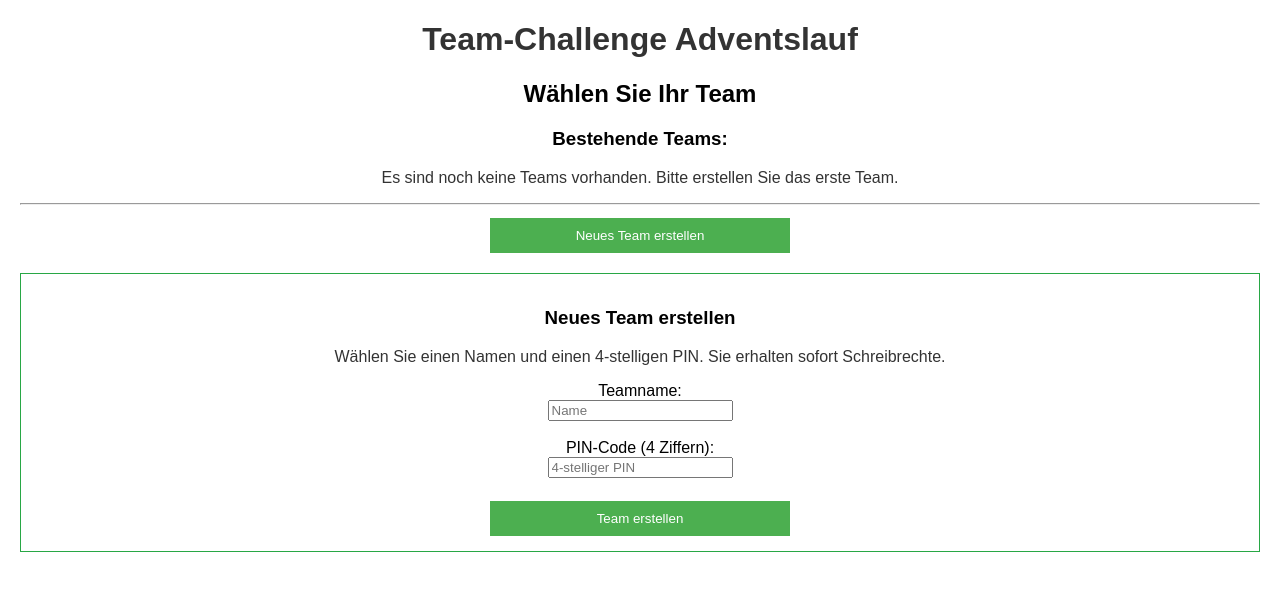
After one commit to TalentMB/Running-Adventskalender, a Flask app: page /team in a window 1280 px wide, after a click on "Neues Team erstellen". The commit adds this page. Shown: the top 591 px of the page. Run offline with Flask 3, Linux system fonts and the light colour scheme.

Commit message:
Implementiere PIN-Hashing, neue Logout-Route und verbessertes Login-Template

```diff
--- a/app.py
+++ b/app.py
@@ -1,42 +1,53 @@
-from flask import Flask, render_template, request, redirect, url_for, flash
+from flask import Flask, render_template, request, redirect, url_for, flash, session, abort
 from flask_sqlalchemy import SQLAlchemy
 import datetime
 from sqlalchemy import func
 import os
+# NEU: Import für sicheres PIN-Hashing
+from werkzeug.security import generate_password_hash, check_password_hash
 
 # --- App Konfiguration ---
 app = Flask(__name__)
-app.config['SQLALCHEMY_DATABASE_URI'] = 'sqlite:///team_challenge.db'
+app.config['SQLALCHEMY_DATABASE_URI'] = 'sqlite:///multi_team_challenge.db'
 app.config['SQLALCHEMY_TRACK_MODIFICATIONS'] = False
-app.secret_key = 'Ihr_geheimer_schluessel'  # Für Flash-Nachrichten benötigt
+app.secret_key = 'Ihr_geheimer_schluessel'
+
+# Session Konfiguration (standardmäßig nach Browser-Schluss gelöscht)
+app.config.update(SESSION_COOKIE_SAMESITE="Lax", SESSION_COOKIE_SECURE=False)
 db = SQLAlchemy(app)
 
 
 # --- Datenbank Modelle ---
 
-# Modell für die Benutzer (Amelie, Lazo, etc.)
+class Team(db.Model):
+    id = db.Column(db.Integer, primary_key=True)
+    name = db.Column(db.String(50), nullable=False, unique=True)
+    # pin_code = db.Column(db.String(4), nullable=True) # ALT: Entfernt
+    pin_code_hash = db.Column(db.String(128), nullable=True)  # NEU: Für den Hash
+    users = db.relationship('User', backref='team', lazy=True)
+    tuerchen_liste = db.relationship('Tuerchen', backref='team', lazy=True)
+
+
 class User(db.Model):
     id = db.Column(db.Integer, primary_key=True)
-    name = db.Column(db.String(50), nullable=False, unique=True)
-    # Zugehörige Farbe für die Visualisierung (Hex-Code)
+    name = db.Column(db.String(50), nullable=False)
     farbe = db.Column(db.String(7), nullable=False)
+    team_id = db.Column(db.Integer, db.ForeignKey('team.id'), nullable=False)
 
 
-# Modell für die 24 Türchen (ID 1-24)
 class Tuerchen(db.Model):
-    id = db.Column(db.Integer, primary_key=True)  # ID ist auch der Ziel-KM-Wert
-    # Läufe, die zu diesem Türchen gehören
+    id = db.Column(db.Integer, primary_key=True)
+    tuer_nummer = db.Column(db.Integer, nullable=False)
+    team_id = db.Column(db.Integer, db.ForeignKey('team.id'), nullable=False)
     laeufe = db.relationship('SharedLauf', backref='tuerchen', lazy=True)
 
 
-# Modell für jeden einzelnen erfassten Lauf eines Benutzers
 class SharedLauf(db.Model):
     id = db.Column(db.Integer, primary_key=True)
     kilometer = db.Column(db.Float, nullable=False)
     datum = db.Column(db.DateTime, default=datetime.datetime.utcnow)
     user_id = db.Column(db.Integer, db.ForeignKey('user.id'), nullable=False)
     tuerchen_id = db.Column(db.Integer, db.ForeignKey('tuerchen.id'), nullable=False)
-    user = db.relationship('User', backref='shared_laeufe')
 
 
 # --- Datenbank Initialisierung ---
@@ -44,12 +55,12 @@ def init_db():
     with app.app_context():
         db.create_all()
 
-        # Benutzer werden NICHT mehr vordefiniert, sondern über das Frontend-Formular hinzugefügt.
 
-        # Türchen anlegen (ID 1-24), falls nicht vorhanden
-        if Tuerchen.query.count() == 0:
+def setup_team_tuerchen(team_id):
+    with app.app_context():
+        if Tuerchen.query.filter_by(team_id=team_id).count() == 0:
             for i in range(1, 25):
-                t = Tuerchen(id=i)
+                t = Tuerchen(tuer_nummer=i, team_id=team_id)
                 db.session.add(t)
             db.session.commit()
 
@@ -59,38 +70,90 @@ init_db()
 
 # --- Backend Routen (Logik) ---
 
-@app.route('/', methods=['GET', 'POST'])
-def index():
-    if request.method == 'POST' and 'neuer_nutzer_name' in request.form:
-        name = request.form['neuer_nutzer_name']
-        if User.query.filter_by(name=name).first():
-            flash("Name existiert bereits.", "error")
-        elif User.query.count() >= 3:
-            flash("Maximale Teamgröße (3 Personen) erreicht.", "error")
+@app.route('/logout')
+def logout():
+    # Löscht die Team-ID und die Schreibrechte aus der Session
+    session.pop('team_id', None)
+    session.pop('can_write', None)
+    flash("Team erfolgreich gewechselt.", "success")
+    return redirect(url_for('team_login'))
+
+
+@app.route('/team', methods=['GET', 'POST'])
+def team_login():
+    if request.method == 'POST':
+        team_name = request.form.get('team_name')
+        pin_code_eingabe = request.form.get('pin_code')
+        action = request.form.get('action')  # 'join' oder 'view'
+
+        if not team_name:
+            flash("Teamname benötigt.", "error")
+            return redirect(url_for('team_login'))
+
+        team = Team.query.filter_by(name=team_name).first()
+
+        if team:
+            # Team existiert
+            if action == 'join':
+                # NEU: PIN-Prüfung mit Hashing
+                if team.pin_code_hash and check_password_hash(team.pin_code_hash, pin_code_eingabe):
+                    session['team_id'] = team.id
+                    session['can_write'] = True  # Schreibrechte
+                    flash(f"Willkommen zurück bei Team {team_name}!", "success")
+                else:
+                    flash("Falscher PIN-Code oder PIN benötigt, um beizutreten.", "error")
+                    return redirect(url_for('team_login'))
+            elif action == 'view':
+                session['team_id'] = team.id
+                session['can_write'] = False  # Nur Leserechte
+                flash(f"Sie besuchen Team {team_name} (Nur Lesezugriff).", "success")
+
         else:
-            # Farben dynamisch zuweisen (Hex-Codes für bessere Kompatibilität)
-            if User.query.count() == 0:
-                farbe = '#007bff'  # Blau
-            elif User.query.count() == 1:
-                farbe = '#28a745'  # Grün
-            else:
-                farbe = '#ff9800'  # Orange
+            # Neues Team erstellen (nur mit Action 'join' und PIN möglich)
+            if action != 'join' or not pin_code_eingabe or len(pin_code_eingabe) != 4:
+                flash("Für ein neues Team wird ein 4-stelliger PIN und die Aktion 'Beitreten' benötigt.", "error")
+                return redirect(url_for('team_login'))
 
-            neuer_user = User(name=name, farbe=farbe)
-            db.session.add(neuer_user)
+            # NEU: PIN hashen vor dem Speichern
+            hashed_pin = generate_password_hash(pin_code_eingabe)
+            neues_team = Team(name=team_name, pin_code_hash=hashed_pin)
+            db.session.add(neues_team)
             db.session.commit()
-            flash(f"Nutzer {name} hinzugefügt.", "success")
+            session['team_id'] = neues_team.id
+            session['can_write'] = True  # Schreibrechte für den Ersteller
+            setup_team_tuerchen(neues_team.id)
+            flash(f"Neues Team {team_name} erstellt. PIN: {pin_code_eingabe}", "success")
+
         return redirect(url_for('index'))
 
-    alle_tuerchen = Tuerchen.query.order_by(Tuerchen.id).all()
-    gesamt_ziel = sum(tuer.id for tuer in alle_tuerchen)
-    gesamt_gelaufen = db.session.query(db.func.sum(SharedLauf.kilometer)).scalar() or 0
-    users = User.query.all()
+    # GET-Request: Alle bestehenden Teams abfragen und an das Template übergeben
+    existing_teams = Team.query.all()
+    return render_template('team_login.html', existing_teams=existing_teams)
+
+
+@app.route('/')
+def index():
+    team_id = session.get('team_id')
+    if not team_id: return redirect(url_for('team_login'))
+    team = Team.query.get(team_id)
+    if not team:
+        session.pop('team_id', None);
+        session.pop('can_write', None)
+        flash("Ihr Team existiert nicht mehr.", "error")
+        return redirect(url_for('team_login'))
+
+    can_write = session.get('can_write', False)
+
+    alle_tuerchen = Tuerchen.query.filter_by(team_id=team_id).order_by(Tuerchen.tuer_nummer).all()
+    gesamt_ziel = sum(tuer.tuer_nummer for tuer in alle_tuerchen)
+    gesamt_gelaufen = db.session.query(db.func.sum(SharedLauf.kilometer)).filter(
+        SharedLauf.tuerchen.has(team_id=team_id)).scalar() or 0
+    users = User.query.filter_by(team_id=team_id).all()
 
     tuer_daten = []
     for tuer in alle_tuerchen:
         km_erreicht = db.session.query(db.func.sum(SharedLauf.kilometer)).filter_by(tuerchen_id=tuer.id).scalar() or 0
-        ziel_erreicht = km_erreicht >= tuer.id
+        ziel_erreicht = km_erreicht >= tuer.tuer_nummer
 
         beitraege = []
         for user in users:
@@ -103,7 +166,8 @@ def index():
 
         tuer_daten.append({
             'id': tuer.id,
-            'ziel_km': tuer.id,
+            'tuer_nummer': tuer.tuer_nummer,
+            'ziel_km': tuer.tuer_nummer,
             'erreicht_km': km_erreicht,
             'ist_erledigt': ziel_erreicht,
             'beitraege': beitraege
@@ -113,18 +177,53 @@ def index():
                            tuer_liste=tuer_daten,
                            gesamt_ziel=gesamt_ziel,
                            gesamt_gelaufen=gesamt_gelaufen,
-                           users=users)
+                           users=users,
+                           team_name=team.name,
+                           can_write=can_write)
 
 
-@app.route('/lauf_erfassen_formular/<int:tuer_id>', methods=['GET'])
-def lauf_erfassen_formular(tuer_id):
-    tuer = Tuerchen.query.get_or_404(tuer_id)
-    users = User.query.all()
-    km_erreicht = db.session.query(db.func.sum(SharedLauf.kilometer)).filter_by(tuerchen_id=tuer.id).scalar() or 0
-    verbleibende_km = max(0, tuer.id - km_erreicht)
+@app.route('/add_user', methods=['POST'])
+def add_user():
+    if not session.get('can_write'): abort(403)  # NEU: Rechteprüfung mit abort(403)
+    team_id = session.get('team_id')
+    if not team_id: return redirect(url_for('team_login'))
+    # ... (Rest der Logik)
+    name = request.form['neuer_nutzer_name']
+    if User.query.filter_by(name=name, team_id=team_id).first():
+        flash("Name existiert bereits in diesem Team.", "error")
+    elif User.query.filter_by(team_id=team_id).count() >= 3:
+        flash("Maximale Teamgröße (3 Personen) erreicht.", "error")
+    else:
+        if User.query.filter_by(team_id=team_id).count() == 0:
+            farbe = '#007bff'
+        elif User.query.filter_by(team_id=team_id).count() == 1:
+            farbe = '#28a745'
+        else:
+            farbe = '#ff9800'
+
+        neuer_user = User(name=name, farbe=farbe, team_id=team_id)
+        db.session.add(neuer_user)
+        db.session.commit()
+        flash(f"Nutzer {name} zu Team {Team.query.get(team_id).name} hinzugefügt.", "success")
+
+    return redirect(url_for('index'))
+
+
+@app.route('/lauf_erfassen_formular/<int:tuer_db_id>', methods=['GET'])
+def lauf_erfassen_formular(tuer_db_id):
+    if not session.get('can_write'): abort(403)  # NEU: Rechteprüfung mit abort(403)
+    team_id = session.get('team_id')
+    if not team_id: return redirect(url_for('team_login'))
+
+    tuer = Tuerchen.query.get_or_404(tuer_db_id)
+    if tuer.team_id != team_id: abort(403)  # Sicherstellen, dass die Tür zum Team gehört
+
+    users = User.query.filter_by(team_id=team_id).all()
+    km_erreicht = db.session.query(db.func.sum(SharedLauf.kilometer)).filter_by(tuerchen_id=tuer_db_id).scalar() or 0
+    verbleibende_km = max(0, tuer.tuer_nummer - km_erreicht)
 
     if verbleibende_km == 0:
-        flash(f"Türchen {tuer_id} ist bereits voll gelaufen!", "error")
+        flash(f"Türchen {tuer.tuer_nummer} ist bereits voll gelaufen!", "error")
         return redirect(url_for('index'))
 
     return render_template('lauf_erfassen.html',
@@ -136,23 +235,30 @@ def lauf_erfassen_formular(tuer_id):
 
 @app.route('/lauf_eintragen', methods=['POST'])
 def lauf_eintragen():
+    if not session.get('can_write'): abort(403)  # NEU: Rechteprüfung mit abort(403)
+    team_id = session.get('team_id')
+    if not team_id: return redirect(url_for('team_login'))
+
     user_id = request.form.get('user_id')
-    tuer_id = request.form.get('tuer_id')
+    tuer_db_id = request.form.get('tuer_id')
+
     try:
         kilometer = float(request.form.get('kilometer'))
     except (ValueError, TypeError):
         flash("Ungültige Kilometer-Angabe.", "error")
-        return redirect(url_for('lauf_erfassen_formular', tuer_id=tuer_id))
+        # Korrekte Weiterleitung zurück zum Formular
+        return redirect(url_for('lauf_erfassen_formular', tuer_db_id=tuer_db_id))
 
-    km_erreicht = db.session.query(db.func.sum(SharedLauf.kilometer)).filter_by(tuerchen_id=tuer_id).scalar() or 0
-    ziel_km = Tuerchen.query.get(tuer_id).id
+    km_erreicht = db.session.query(db.func.sum(SharedLauf.kilometer)).filter_by(tuerchen_id=tuer_db_id).scalar() or 0
+    ziel_km = Tuerchen.query.get(tuer_db_id).tuer_nummer
 
     if km_erreicht + kilometer > ziel_km:
         flash(f"Fehler: Es können nur noch maximal {ziel_km - km_erreicht:.1f} km eingetragen werden.", "error")
-        return redirect(url_for('lauf_erfassen_formular', tuer_id=tuer_id))
+        # Korrekte Weiterleitung zurück zum Formular
+        return redirect(url_for('lauf_erfassen_formular', tuer_db_id=tuer_db_id))
 
-    if user_id and tuer_id and kilometer > 0:
-        neuer_lauf = SharedLauf(kilometer=kilometer, user_id=user_id, tuerchen_id=tuer_id)
+    if user_id and tuer_db_id and kilometer > 0:
+        neuer_lauf = SharedLauf(kilometer=kilometer, user_id=user_id, tuerchen_id=tuer_db_id)
         db.session.add(neuer_lauf)
         db.session.commit()
         flash("Lauf erfolgreich eingetragen!", "success")
@@ -162,19 +268,26 @@ def lauf_eintragen():
     return redirect(url_for('index'))
 
 
-@app.route('/tuer_zuruecksetzen/<int:tuer_id>', methods=['POST'])
-def tuer_zuruecksetzen(tuer_id):
-    # Diese Funktion löscht ALLE Läufe, die diesem Türchen zugeordnet sind
+@app.route('/tuer_zuruecksetzen/<int:tuer_db_id>', methods=['POST'])
+def tuer_zuruecksetzen(tuer_db_id):
+    if not session.get('can_write'): abort(403)  # NEU: Rechteprüfung mit abort(403)
+    team_id = session.get('team_id')
+    if not team_id: return redirect(url_for('team_login'))
+
+    # Optional: Prüfen, ob die Tür zum Team gehört, bevor gelöscht wird
+    tuer = Tuerchen.query.get_or_404(tuer_db_id)
+    if tuer.team_id != team_id: abort(403)
+
     with app.app_context():
-        laeufe_zum_loeschen = SharedLauf.query.filter_by(tuerchen_id=tuer_id).all()
-        for lauf in laeufe_zum_loeschen:
-            db.session.delete(lauf)
+        # Bessere Methode zum Löschen:
+        SharedLauf.query.filter_by(tuerchen_id=tuer_db_id).delete()
         db.session.commit()
-        flash(f"Alle Läufe für Türchen {tuer_id} wurden zurückgesetzt.", "success")
+        flash(f"Alle Läufe für dieses Türchen wurden zurückgesetzt.", "success")
 
     return redirect(url_for('index'))
 
 
 # --- App Start ---
 if __name__ == '__main__':
+    # Standard Flask Dev Server Start
     app.run(debug=True)
--- a/static/style.css
+++ b/static/style.css
@@ -71,6 +71,18 @@ h1, p { color: #333; }
 }
 .reset-btn:hover { color: darkred; }
 
+.view-only-btn {
+    background-color: #6c757d !important; /* Grau für Ansehen */
+}
+.view-only-btn:hover {
+    background-color: #5a6268 !important;
+}
+
+.read-only-mode {
+    font-weight: bold;
+    padding: 10px;
+}
+
 /* Styling für das Formular in lauf_erfassen.html */
 input[type="number"], select, button { padding: 10px; margin-top: 5px; width: 100%; max-width: 300px; box-sizing: border-box; }
 button { background-color: #4CAF50; color: white; border: none; cursor: pointer; }
--- /dev/null
+++ b/templates/team_login.html
@@ -0,0 +1,130 @@
+<!DOCTYPE html>
+<html lang="de">
+<head>
+    <meta charset="UTF-8">
+    <title>Team-Login</title>
+    <link rel="stylesheet" href="{{ url_for('static', filename='style.css') }}">
+    <style>
+        /* Einfaches CSS für die Umschaltung und Layout */
+        .hidden { display: none; }
+        .team-quick-access {
+            display: flex;
+            justify-content: space-between;
+            align-items: center;
+            margin-bottom: 10px;
+            padding: 10px;
+            border: 1px solid #ccc;
+            border-radius: 5px;
+        }
+        .team-actions {
+            display: flex;
+            gap: 10px; /* Abstand zwischen den Buttons */
+        }
+        .view-only-btn { background-color: #6c757d; color: white; }
+        .join-btn { background-color: #007bff; color: white; }
+        .pin-form-container {
+            margin-top: 10px;
+            padding: 10px;
+            background-color: #f9f9f9;
+            border: 1px solid #ddd;
+        }
+        .create-team-form {
+            margin-top: 20px;
+            padding: 15px;
+            border: 1px solid #28a745; /* Grüne Farbe für Erstellen */
+        }
+    </style>
+</head>
+<body>
+    <h1>Team-Challenge Adventslauf</h1>
+    <h2>Wählen Sie Ihr Team</h2>
+
+    <!-- Flash Messages -->
+    {% with messages = get_flashed_messages(with_categories=true) %}
+      {% if messages %}
+        {% for category, message in messages %}
+          <div class="flashes {{ category }}">{{ message }}</div>
+        {% endfor %}
+      {% endif %}
+    {% endwith %}
+
+    <!-- Liste der bestehenden Teams (Hauptansicht) -->
+    <div class="existing-teams">
+        <h3>Bestehende Teams:</h3>
+        {% if existing_teams %}
+            {% for team in existing_teams %}
+                <div class="team-quick-access">
+                    <strong>{{ team.name }}</strong>
+
+                    <div class="team-actions">
+                        <!-- Button zum Einblenden des PIN-Formulars -->
+                        <button onclick="togglePinForm('pinForm-{{ team.id }}')" class="team-button join-btn">Beitreten (mit PIN)</button>
+
+                        <!-- Formular zum direkten Ansehen (POST action=view) -->
+                        <form method="POST" action="{{ url_for('team_login') }}">
+                            <input type="hidden" name="team_name" value="{{ team.name }}">
+                            <input type="hidden" name="action" value="view">
+                            <button type="submit" class="team-button view-only-btn">Nur Ansehen</button>
+                        </form>
+                    </div>
+                </div>
+
+                <!-- PIN Eingabe Formular (Standardmäßig versteckt) -->
+                <div id="pinForm-{{ team.id }}" class="pin-form-container hidden">
+                    <p>Geben Sie den PIN für **{{ team.name }}** ein, um Schreibrechte zu erhalten:</p>
+                    <form method="POST" action="{{ url_for('team_login') }}">
+                        <input type="hidden" name="team_name" value="{{ team.name }}">
+                        <input type="hidden" name="action" value="join">
+                        <label for="pin_code_{{ team.id }}">PIN:</label>
+                        <input type="text" id="pin_code_{{ team.id }}" name="pin_code" pattern="[0-9]{4}" maxlength="4" required style="width: 100px;">
+                        <button type="submit">Beitreten</button>
+                    </form>
+                </div>
+
+            {% endfor %}
+        {% else %}
+            <p>Es sind noch keine Teams vorhanden. Bitte erstellen Sie das erste Team.</p>
+        {% endif %}
+    </div>
+
+    <!-- Bereich zum neuen Team erstellen -->
+    <hr>
+    <button onclick="toggleForm('createTeamForm')">Neues Team erstellen</button>
+
+    <div id="createTeamForm" class="create-team-form hidden">
+        <h3>Neues Team erstellen</h3>
+        <p>Wählen Sie einen Namen und einen 4-stelligen PIN. Sie erhalten sofort Schreibrechte.</p>
+
+        <form method="POST" action="{{ url_for('team_login') }}">
+            <label for="new_team_name">Teamname:</label><br>
+            <input type="text" id="new_team_name" name="team_name" placeholder="Name" required><br><br>
+
+            <label for="new_pin_code">PIN-Code (4 Ziffern):</label><br>
+            <input type="text" id="new_pin_code" name="pin_code" pattern="[0-9]{4}" maxlength="4" required placeholder="4-stelliger PIN"><br><br>
+
+            <!-- action 'join' wird auch für das Erstellen eines neuen Teams verwendet -->
+            <input type="hidden" name="action" value="join">
+            <button type="submit">Team erstellen</button>
+        </form>
+    </div>
+
+    <script>
+        // JavaScript zum Ein- und Ausblenden der Formulare
+        function toggleForm(formId) {
+            var form = document.getElementById(formId);
+            form.classList.toggle('hidden');
+        }
+
+        function togglePinForm(formId) {
+            // Optional: Alle anderen PIN-Formulare ausblenden, bevor das neue eingeblendet wird
+            document.querySelectorAll('.pin-form-container').forEach(function(el) {
+                if (el.id !== formId) {
+                    el.classList.add('hidden');
+                }
+            });
+            toggleForm(formId);
+        }
+    </script>
+
+</body>
+</html>
```
Also changed, not shown: templates/index.html (+29 -13 lines).
